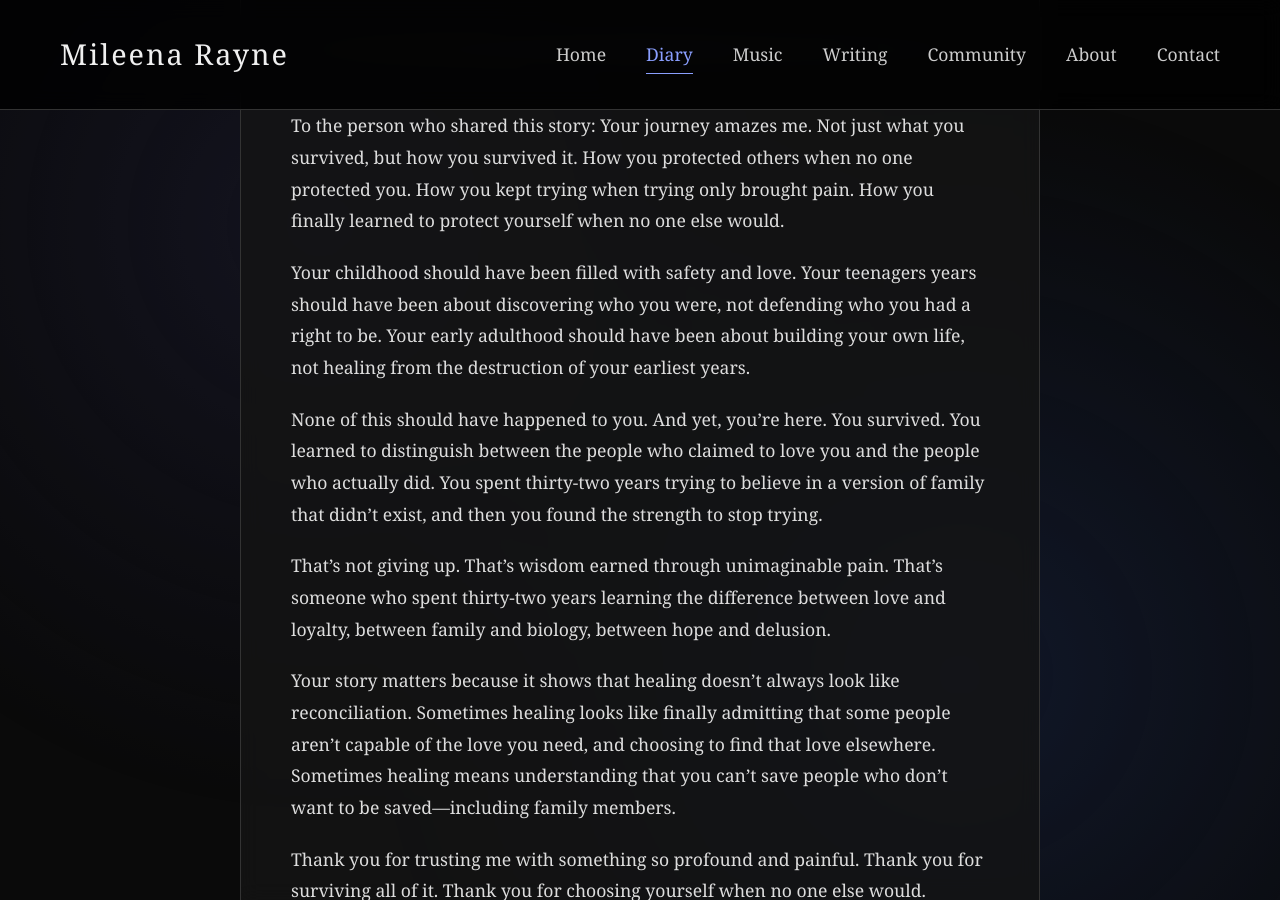
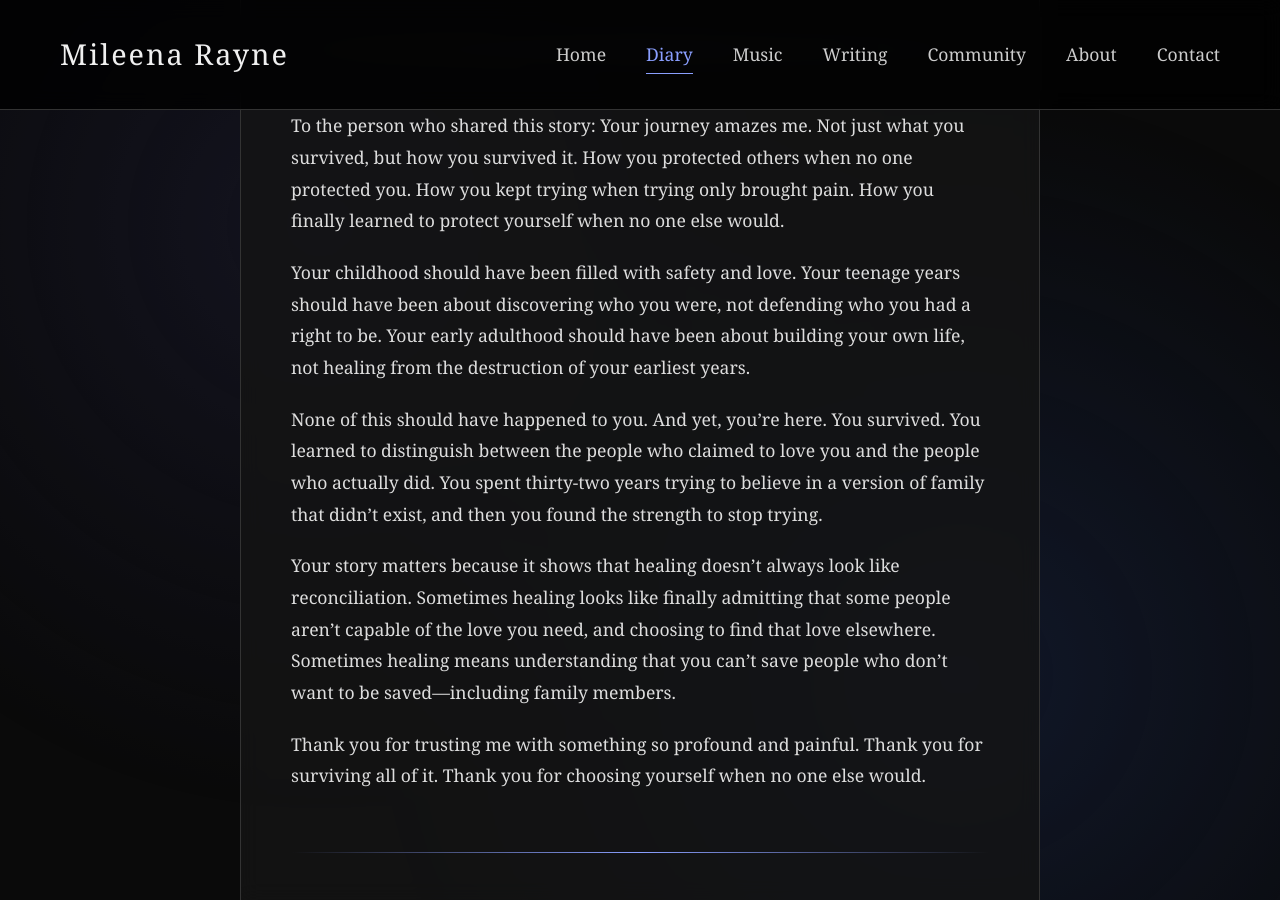
Before and after one commit to Mileena28/Mileena28.github.io, a Jekyll site: the page built from _posts/2025-06-24-when-family-becomes-the-enemy.md, in a window 1280 px wide and 900 px high, scrolled down 9224 px. Built offline with Jekyll 4.4.1, drawn with Linux system fonts in a browser that asks for light colours.

Commit message:
Update 2025-06-24-when-family-becomes-the-enemy.md

```diff
--- a/_posts/2025-06-24-when-family-becomes-the-enemy.md
+++ b/_posts/2025-06-24-when-family-becomes-the-enemy.md
@@ -135,11 +135,9 @@ This isn't failure. This is wisdom earned through unimaginable pain. This is som
 
 To the person who shared this story: Your journey amazes me. Not just what you survived, but how you survived it. How you protected others when no one protected you. How you kept trying when trying only brought pain. How you finally learned to protect yourself when no one else would.
 
-Your childhood should have been filled with safety and love. Your teenagers years should have been about discovering who you were, not defending who you had a right to be. Your early adulthood should have been about building your own life, not healing from the destruction of your earliest years.
+Your childhood should have been filled with safety and love. Your teenage years should have been about discovering who you were, not defending who you had a right to be. Your early adulthood should have been about building your own life, not healing from the destruction of your earliest years.
 
 None of this should have happened to you. And yet, you're here. You survived. You learned to distinguish between the people who claimed to love you and the people who actually did. You spent thirty-two years trying to believe in a version of family that didn't exist, and then you found the strength to stop trying.
-
-That's not giving up. That's wisdom earned through unimaginable pain. That's someone who spent thirty-two years learning the difference between love and loyalty, between family and biology, between hope and delusion.
 
 Your story matters because it shows that healing doesn't always look like reconciliation. Sometimes healing looks like finally admitting that some people aren't capable of the love you need, and choosing to find that love elsewhere. Sometimes healing means understanding that you can't save people who don't want to be saved—including family members.
 
```
